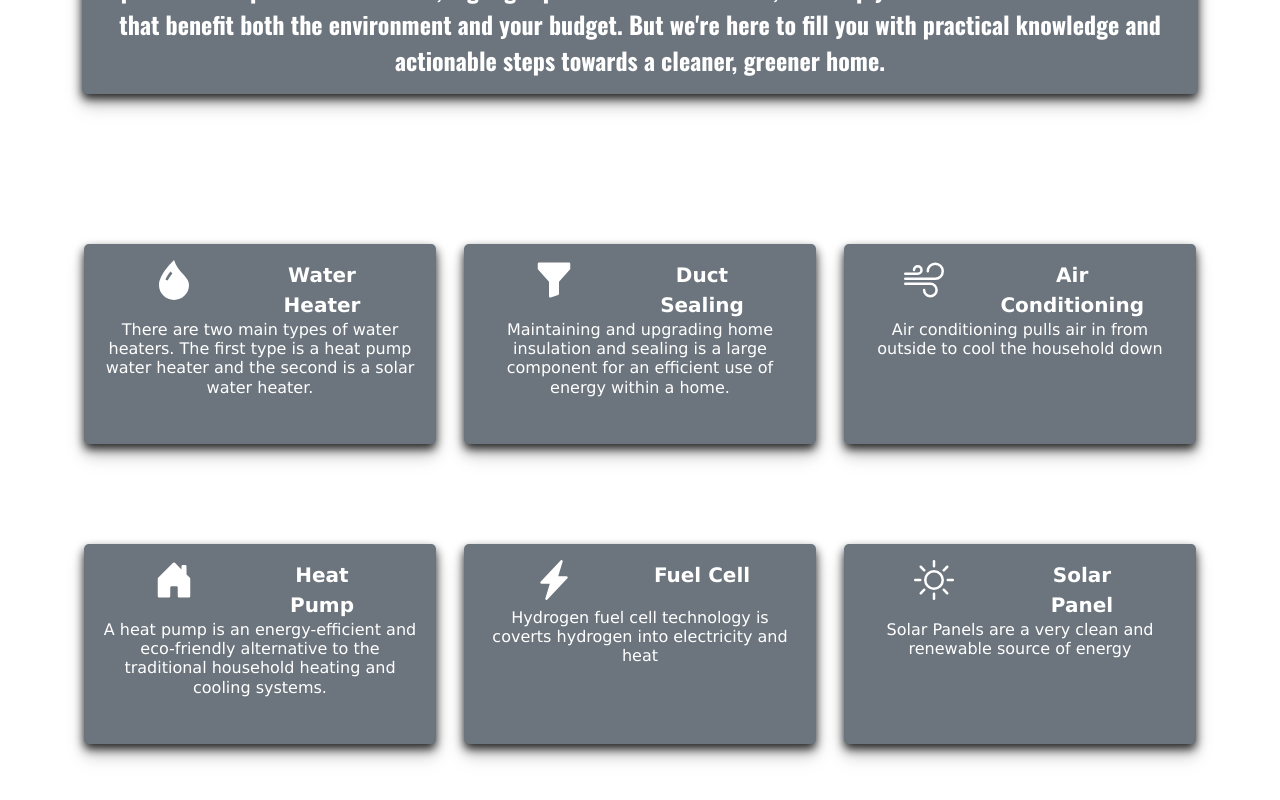
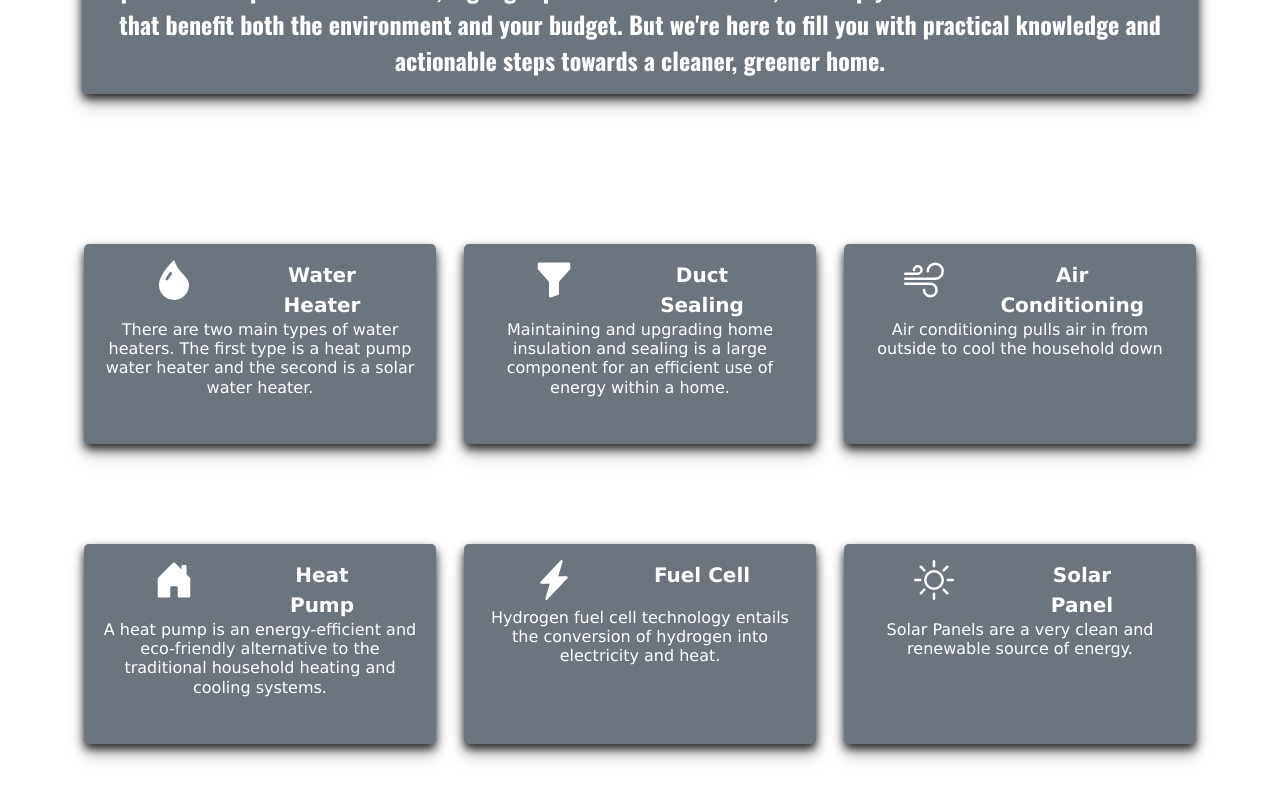
Before and after one commit to OwenMaddox/TSA-Website, a React (Create React App) app: page / in a window 1280 px wide. Shown: the part 985-1785 px from the top of the page. Built offline with nearby package versions, Linux system fonts and the light colour scheme.

Commit message:
Grammar correction and polishing.

```diff
--- a/src/Main.js
+++ b/src/Main.js
@@ -197,7 +197,7 @@ function Main() {
               class="bi bi-house-door-fill"
               d="M6.5 14.5v-3.505c0-.245.25-.495.5-.495h2c.25 0 .5.25.5.5v3.5a.5.5 0 0 0 .5.5h4a.5.5 0 0 0 .5-.5v-7a.5.5 0 0 0-.146-.354L13 5.793V2.5a.5.5 0 0 0-.5-.5h-1a.5.5 0 0 0-.5.5v1.293L8.354 1.146a.5.5 0 0 0-.708 0l-6 6A.5.5 0 0 0 1.5 7.5v7a.5.5 0 0 0 .5.5h4a.5.5 0 0 0 .5-.5"
               backTitle="Heat Pump"
-              backDescription="There are two types of heat pumps. The first type is a geothermal heat pump, and the second is a air source heat pump"
+              backDescription="There are two variations of heat pumps. The first type is a geothermal heat pump, and the second is a air source heat pump."
               link="/heat-pump"
             ></Card>
           </div>
@@ -205,11 +205,11 @@ function Main() {
           <div class="col">
             <Card
               title="Fuel Cell"
-              description="Hydrogen fuel cell technology is coverts hydrogen into electricity and heat"
+              description="Hydrogen fuel cell technology entails the conversion of hydrogen into electricity and heat."
               class="bi bi-lightning-charge-fill"
               d="M11.251.068a.5.5 0 0 1 .227.58L9.677 6.5H13a.5.5 0 0 1 .364.843l-8 8.5a.5.5 0 0 1-.842-.49L6.323 9.5H3a.5.5 0 0 1-.364-.843l8-8.5a.5.5 0 0 1 .615-.09z"
               backTitle="Fuel Cell"
-              backDescription="Hydrogen Fuel cells are an efficient and cleaner means towards providing energy to a variety of applications than their alternatives"
+              backDescription="Hydrogen Fuel cells are an efficient and cleaner means towards providing energy to a variety of applications than their alternatives."
               link="/fuel-cell"
             ></Card>
           </div>
@@ -217,7 +217,7 @@ function Main() {
           <div class="col">
             <Card
               title="Solar Panel"
-              description="Solar Panels are a very clean and renewable source of energy"
+              description="Solar Panels are a very clean and renewable source of energy."
               class="bi bi-sun"
               d="M8 11a3 3 0 1 1 0-6 3 3 0 0 1 0 6m0 1a4 4 0 1 0 0-8 4 4 0 0 0 0 8M8 0a.5.5 0 0 1 .5.5v2a.5.5 0 0 1-1 0v-2A.5.5 0 0 1 8 0m0 13a.5.5 0 0 1 .5.5v2a.5.5 0 0 1-1 0v-2A.5.5 0 0 1 8 13m8-5a.5.5 0 0 1-.5.5h-2a.5.5 0 0 1 0-1h2a.5.5 0 0 1 .5.5M3 8a.5.5 0 0 1-.5.5h-2a.5.5 0 0 1 0-1h2A.5.5 0 0 1 3 8m10.657-5.657a.5.5 0 0 1 0 .707l-1.414 1.415a.5.5 0 1 1-.707-.708l1.414-1.414a.5.5 0 0 1 .707 0m-9.193 9.193a.5.5 0 0 1 0 .707L3.05 13.657a.5.5 0 0 1-.707-.707l1.414-1.414a.5.5 0 0 1 .707 0m9.193 2.121a.5.5 0 0 1-.707 0l-1.414-1.414a.5.5 0 0 1 .707-.707l1.414 1.414a.5.5 0 0 1 0 .707M4.464 4.465a.5.5 0 0 1-.707 0L2.343 3.05a.5.5 0 1 1 .707-.707l1.414 1.414a.5.5 0 0 1 0 .708"
               backTitle="Solar Panel"
--- a/src/pages/DuctSealing.js
+++ b/src/pages/DuctSealing.js
@@ -24,13 +24,13 @@ function DuctSealing(props) {
             <div class="col title fs-5  leftrightpadding marginTop">
               One of the biggest contributors towards wasted energy bills is
               improperly sealed air ducts. If a households air ducts are
-              improperly sealed or the insulation is improperly installed, much
-              of the air that is meant to be used is lost. Because of this many
+              sealed incorrectly or the insulation is improperly installed, much
+              of the air that is intended to be utilized is lost. Due of this, many
               newer air duct systems are constructed within a conditioned space.
-              If a specific room seems to be hotter or colder than others then
-              replacing the air ducts in the house may be the easiest and most
+              If a specific room seems to be hotter or colder than others, then
+              replacing the air ducts in the house may be a wise and
               cost efficient choice. This also prevents the old ducts in the
-              household from releasing mold, dust, and contaminants into the air
+              household from releasing mold, dust, and other contaminants into the air
               of the house.
             </div>
           </div>
@@ -42,7 +42,7 @@ function DuctSealing(props) {
             <div class="col-10 title  fs-5 te leftrightpadding marginTop">
               <ul>
                 Air duct replacement price varies depending on multiple factors
-                such as location. Material and house size. Generally, the cost
+                such as location, material and house size. Generally, the cost
                 sits at around $12-25 per square foot.
               </ul>
             </div>
```
